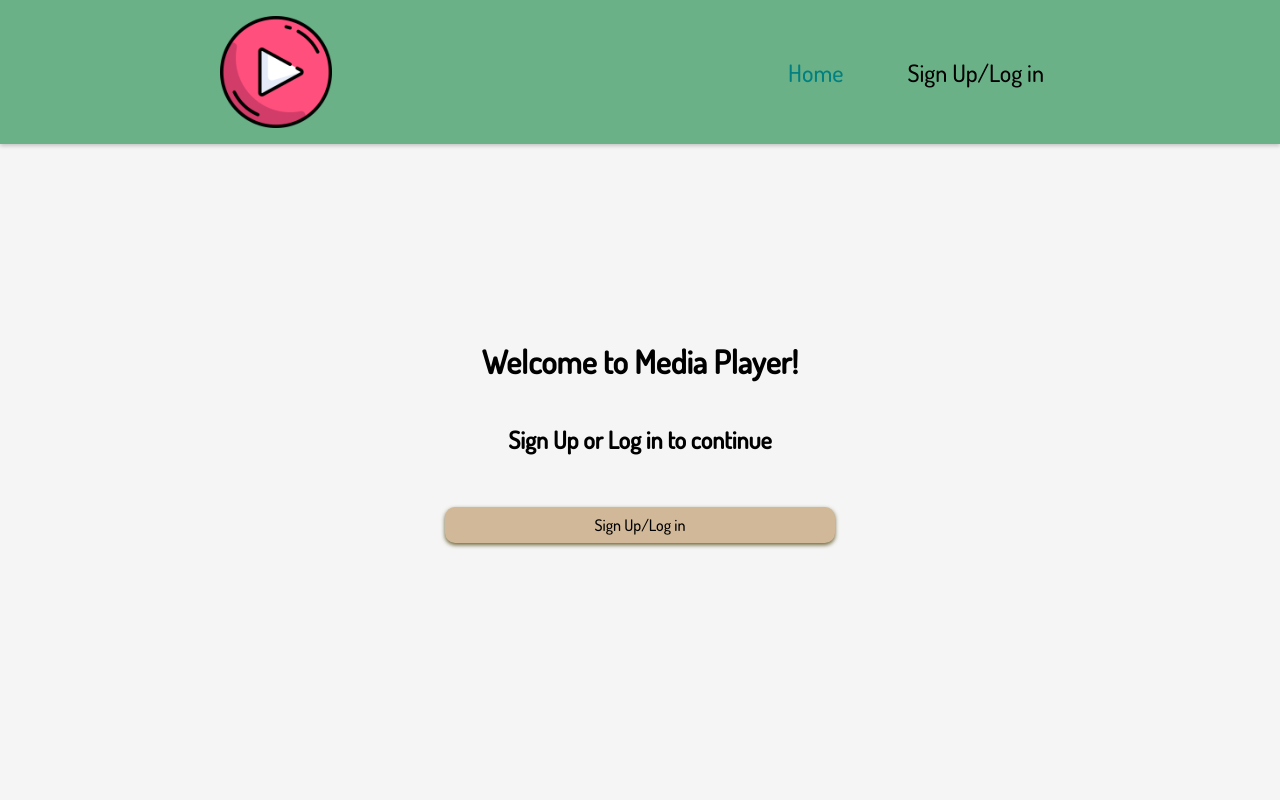
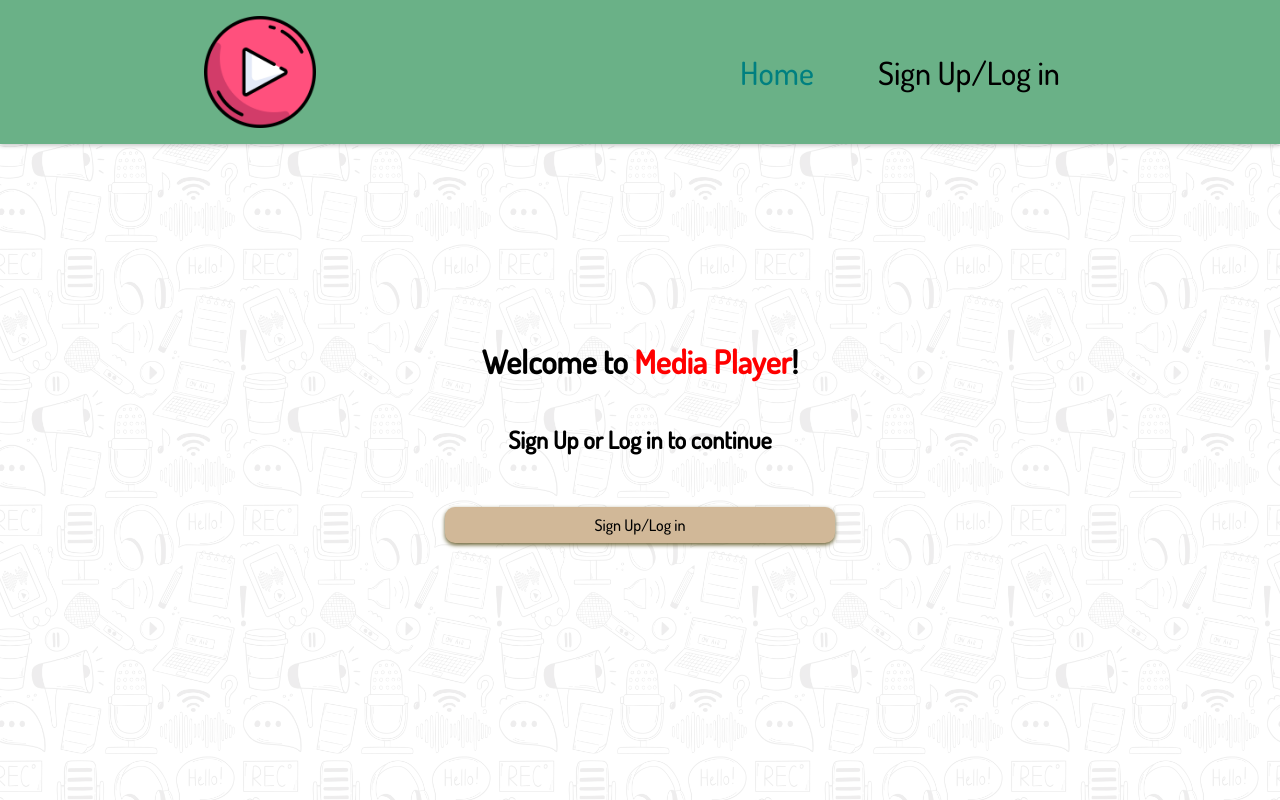
Before and after one commit to chaitanya-bhargava/MediaPlayerApp, a React (Create React App) app: page / in a window 1280 px wide. Built offline with nearby package versions, Linux system fonts and the light colour scheme; no server answers.

Commit message:
background change testing

```diff
--- a/src/components/Navbar/Navbar.css
+++ b/src/components/Navbar/Navbar.css
@@ -14,10 +14,13 @@ nav ul{
     align-items: center;
     padding: 0;
 }
+nav ul button{
+    font-size: larger;
+}
 nav li{
+    font-size:xx-large;
     padding: 2rem;
     list-style-type: none;
-    font-size: x-large;
     font-weight: 500;
 }
 nav a{
@@ -50,7 +53,7 @@ nav a.active{
     nav li{
         padding: 2rem;
         list-style-type: none;
-        font-size: medium;
+        font-size:larger;
         font-weight: 500;
     }
     nav{
@@ -74,7 +77,8 @@ nav a.active{
     .hide{
         opacity: 0;
     }
-    nav button{
+    nav ul button{
+        font-size:small;
         width: 80% !important
     }
 }
--- a/src/index.css
+++ b/src/index.css
@@ -8,6 +8,9 @@ body {
   -moz-osx-font-smoothing: grayscale;
   text-align: center;
   background-color: whitesmoke;
+  background-image: url('../public/background.jpg');
+  background-blend-mode:overlay;
+  background-size: 20%;
 }
 
 code {
--- a/src/pages/Home/Home.css
+++ b/src/pages/Home/Home.css
@@ -30,6 +30,9 @@ a{
     width: 30% !important;
     color: black;
 }
+.mediaplayer-span{
+    color: red;
+}
 @media screen and (max-width:950px){
     .button-list{
         flex-direction: column;
--- a/src/pages/Home/Home.js
+++ b/src/pages/Home/Home.js
@@ -36,7 +36,7 @@ const Home = () => {
   } else {
     return (
       <div className="home-signout">
-        <h1>Welcome to Media Player!</h1>
+        <h1>Welcome to <span className="mediaplayer-span">Media Player</span>!</h1>
         <h2>Sign Up or Log in to continue</h2>
         <NavLink to={"/auth"} className="custom-button">Sign Up/Log in</NavLink>
       </div>
```
Also changed, not shown: public/background.jpg (added), public/background.png (added).
